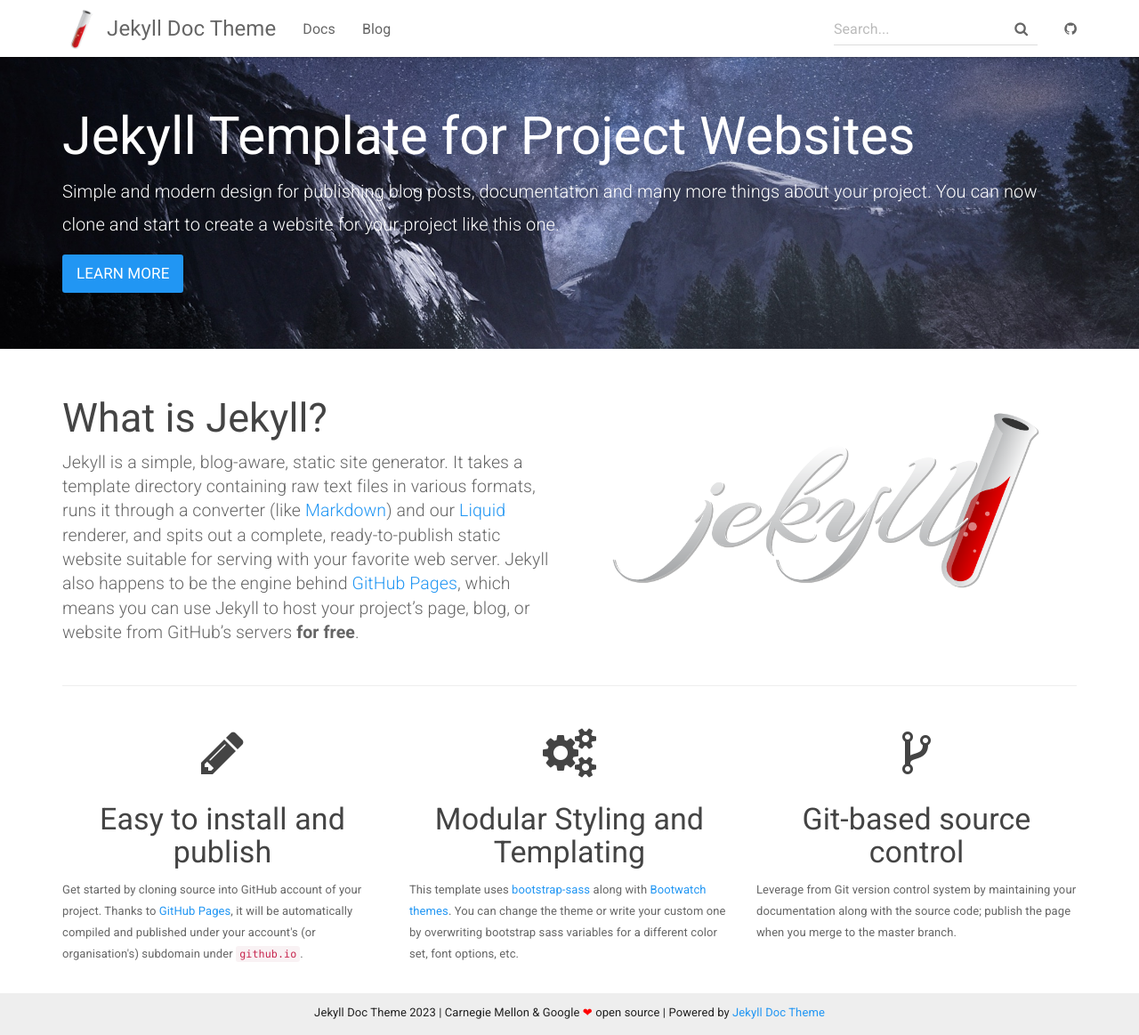
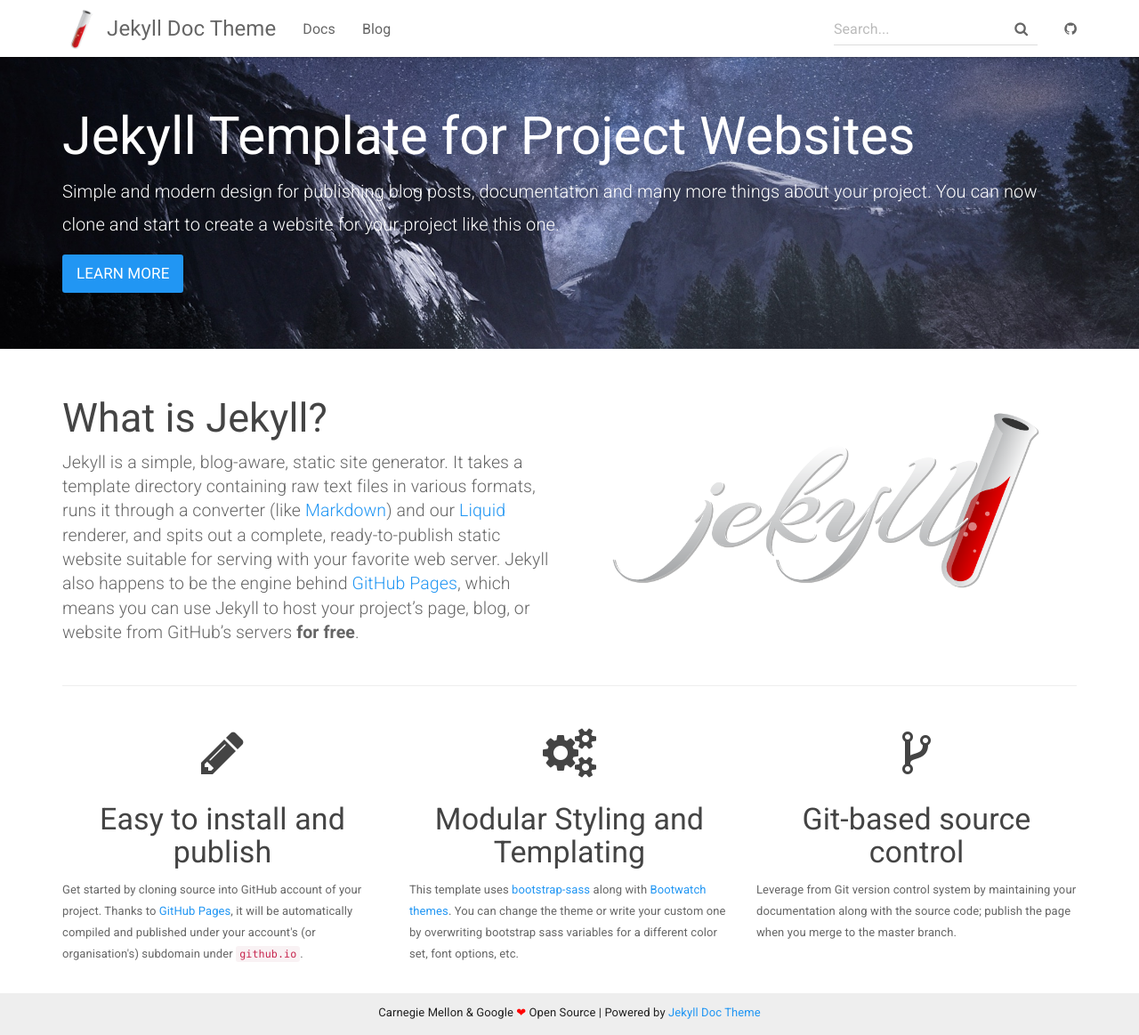
Before and after one commit to shuoshuc/FabricEval, a Jekyll site: the page built from docs/index.html, in a window 1280 px wide and 1163 px high. Shown: the whole window at 89% size. Built offline with Jekyll 4.4.1, drawn with Linux system fonts in a browser that asks for light colours.

Commit message:
Simplify footer.

```diff
--- a/docs/_includes/footer.html
+++ b/docs/_includes/footer.html
@@ -2,8 +2,7 @@
     <div class="container">
 
         <p class="text-center">
-            {{ site.title }} {{ site.time | date: '%Y' }} |
-            Carnegie Mellon &amp; Google <span style="color:red;">&#10084;</span> open source |
+            Carnegie Mellon &amp; Google <span style="color:red;">&#10084;</span> Open Source |
             Powered by <a href="https://github.com/aksakalli/jekyll-doc-theme">Jekyll Doc Theme</a>
         </p>
         <!-- <p class="text-muted">Place sticky footer content here.</p> -->
```
